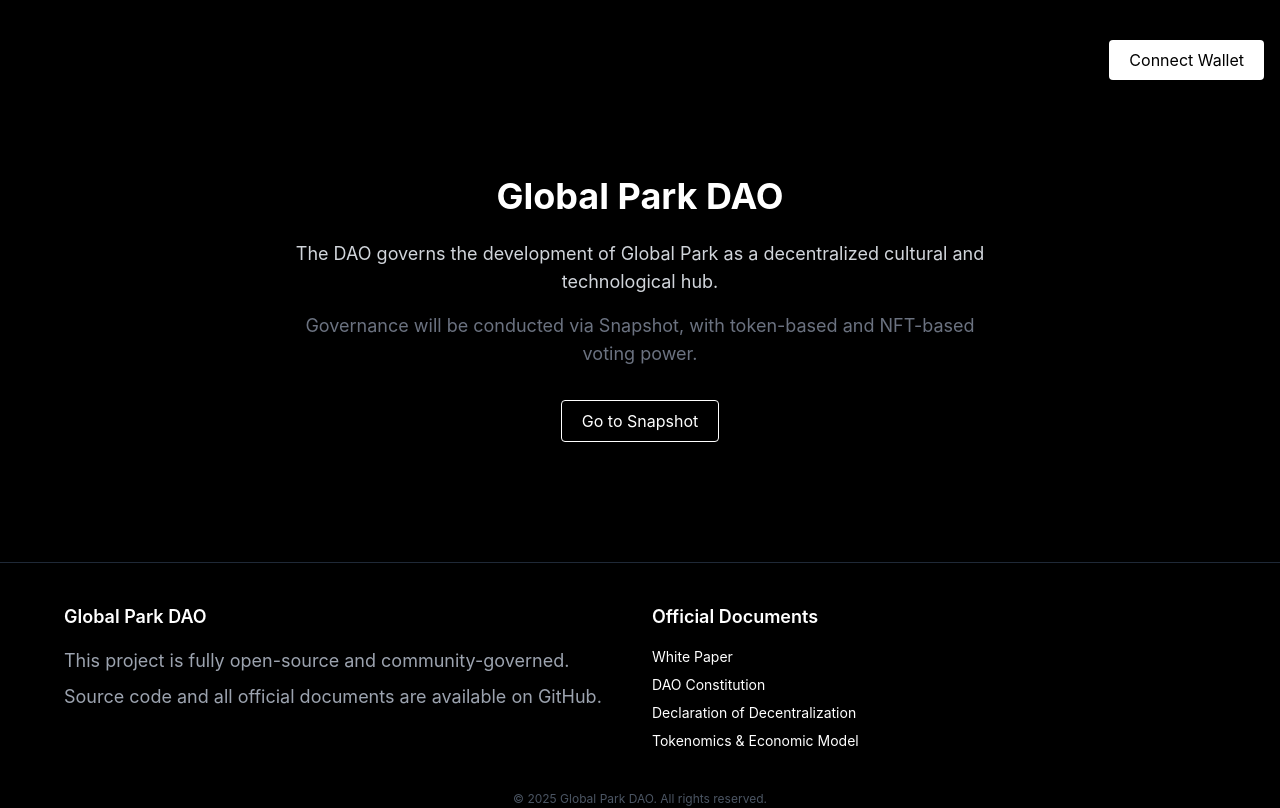
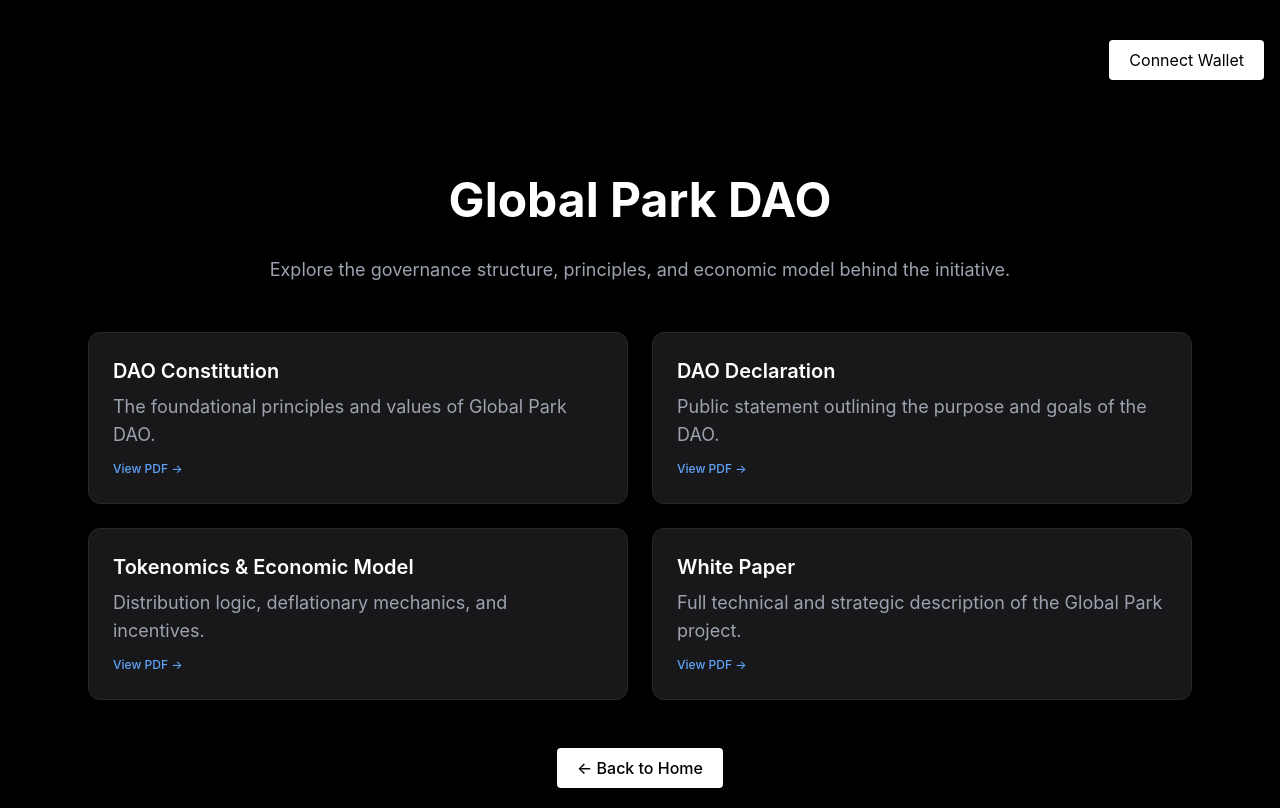
Before and after one commit to GPARKPRO/globalpark-site, a Next.js app: page /dao in a window 1280 px wide. Shown: the top 808 px of the page. Built offline with nearby package versions, Linux system fonts and the light colour scheme.

Commit message:
Update page.tsx

```diff
--- a/app/dao/page.tsx
+++ b/app/dao/page.tsx
@@ -1,23 +1,65 @@
+'use client'
+
+import Link from 'next/link'
+
 export default function DaoPage() {
+  const daoDocs = [
+    {
+      title: 'DAO Constitution',
+      description: 'The foundational principles and values of Global Park DAO.',
+      url: 'https://github.com/GPARKPRO/GlobalPark-DAO/blob/main/docs/Constitution_DAO.pdf',
+    },
+    {
+      title: 'DAO Declaration',
+      description: 'Public statement outlining the purpose and goals of the DAO.',
+      url: 'https://github.com/GPARKPRO/GlobalPark-DAO/blob/main/docs/Declaration_DAO.pdf',
+    },
+    {
+      title: 'Tokenomics & Economic Model',
+      description: 'Distribution logic, deflationary mechanics, and incentives.',
+      url: 'https://github.com/GPARKPRO/GlobalPark-DAO/blob/main/docs/Tokenomics_&_Economic_Model.pdf',
+    },
+    {
+      title: 'White Paper',
+      description: 'Full technical and strategic description of the Global Park project.',
+      url: 'https://github.com/GPARKPRO/GlobalPark-DAO/blob/main/docs/White_Paper.pdf',
+    },
+  ]
+
   return (
-    <div className="max-w-3xl mx-auto py-20 px-6 text-center">
-      <h1 className="text-4xl font-bold mb-6">Global Park DAO</h1>
-      <p className="text-gray-300 mb-4">
-        The DAO governs the development of Global Park as a decentralized cultural and technological hub.
-      </p>
-      <p className="text-gray-500">
-        Governance will be conducted via Snapshot, with token-based and NFT-based voting power.
+    <div className="max-w-6xl mx-auto px-6 py-20">
+      <h1 className="text-4xl md:text-5xl font-bold mb-8 text-center">Global Park DAO</h1>
+      <p className="text-center text-gray-400 mb-12">
+        Explore the governance structure, principles, and economic model behind the initiative.
       </p>
 
-      <div className="mt-8">
-        <a
-          href="https://snapshot.org/#/globalpark.eth"
-          target="_blank"
-          rel="noopener noreferrer"
-          className="inline-block px-5 py-2 border border-white rounded hover:bg-white hover:text-black transition"
+      <div className="grid grid-cols-1 md:grid-cols-2 gap-6">
+        {daoDocs.map((doc, i) => (
+          <a
+            key={i}
+            href={doc.url}
+            target="_blank"
+            rel="noopener noreferrer"
+            className="group bg-zinc-900 border border-zinc-800 rounded-xl p-6 transition hover:border-white hover:shadow-xl"
+          >
+            <h3 className="text-xl font-semibold mb-2 text-white group-hover:text-white">
+              {doc.title}
+            </h3>
+            <p className="text-gray-400 group-hover:text-gray-300">{doc.description}</p>
+            <span className="mt-3 inline-block text-xs text-blue-400 font-medium group-hover:underline">
+              View PDF →
+            </span>
+          </a>
+        ))}
+      </div>
+
+      <div className="mt-12 text-center">
+        <Link
+          href="/"
+          className="inline-block bg-white text-black px-5 py-2 rounded font-medium hover:bg-gray-200 transition"
         >
-          Go to Snapshot
-        </a>
+          ← Back to Home
+        </Link>
       </div>
     </div>
   )
```
